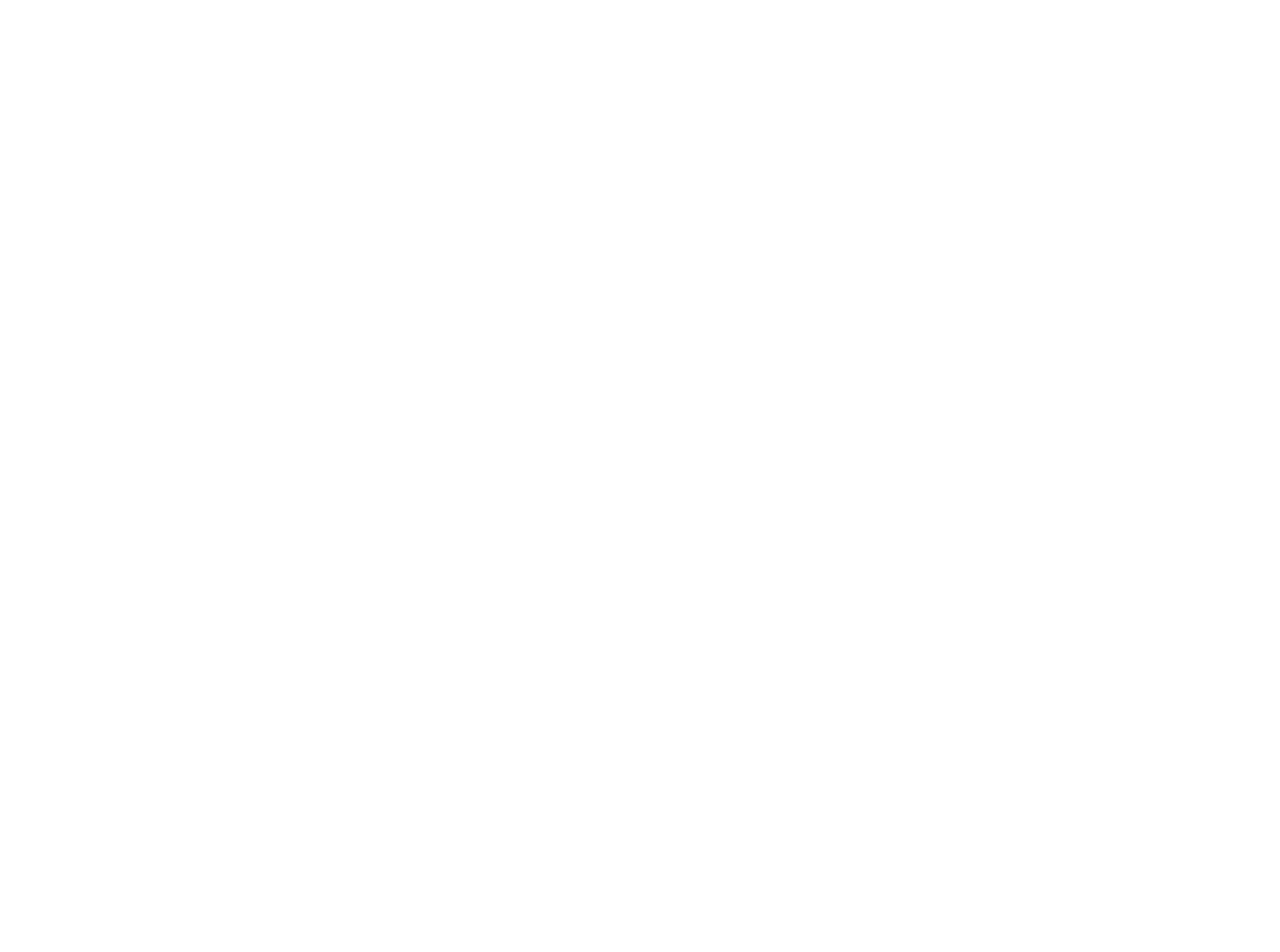
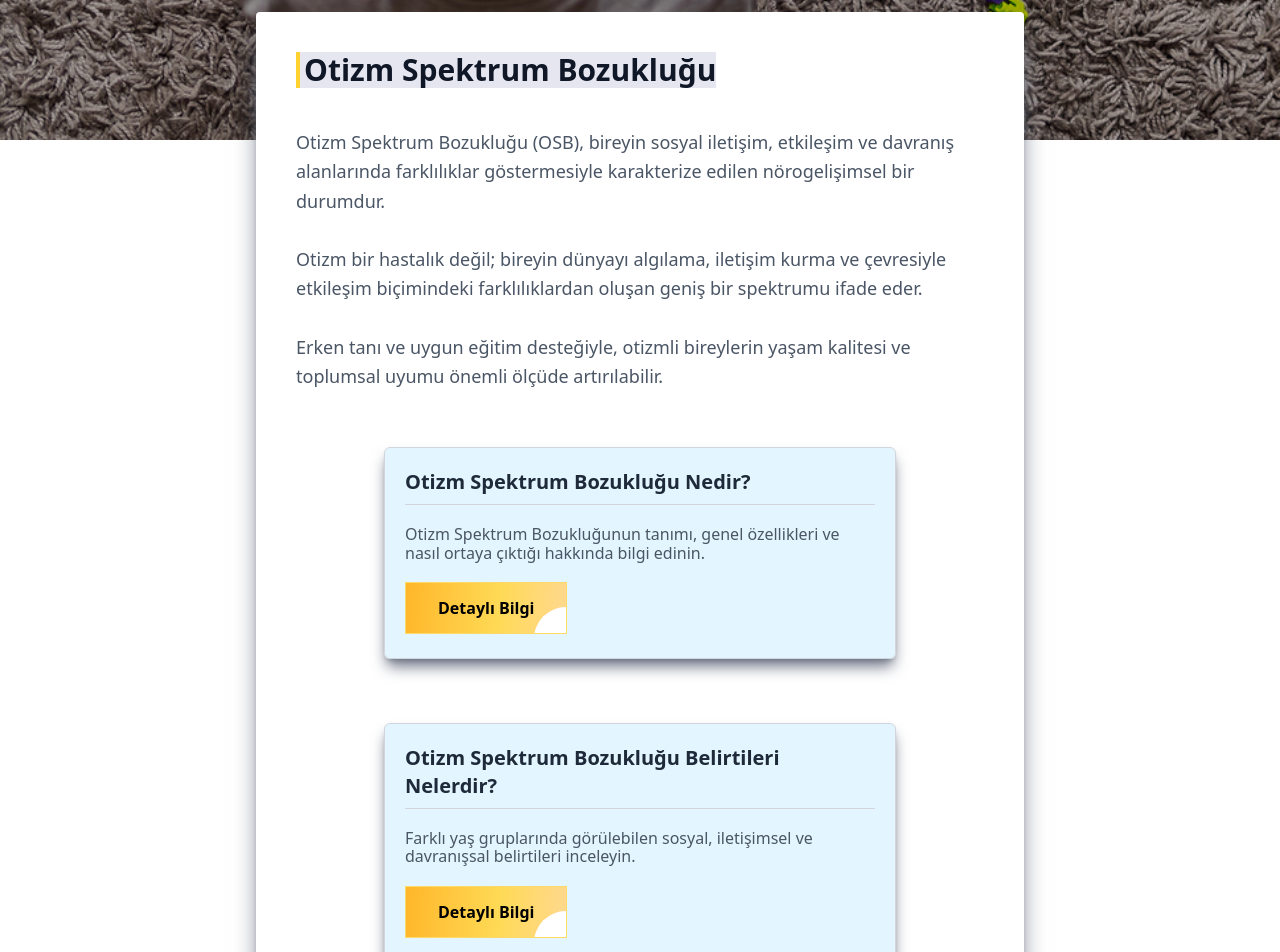
Before and after one commit to furkansylu97/OzelFidanlarOzelEgitimVeRehabilitasyon, a React (Vite) app in the folder OzelFidanlar/: page /trainings/autism-spectrum-disorder in a window 1280 px wide. Before the commit this address had no page. Shown: the part 980-1932 px from the top of the page. Before the commit the page ends 800 px from the top, so only its background shows below. Built offline with nearby package versions, Linux system fonts and the light colour scheme.

Commit message:
feat: add Autism Spectrum Disorder section with reusable card structure

```diff
--- /dev/null
+++ b/OzelFidanlar/src/features/home/components/AutismSpectrumDisorder/AutismSpectrumDisorderLinkCard.tsx
@@ -0,0 +1,43 @@
+import { Link } from "react-router-dom";
+
+interface AutismSpectrumDisorderLinkCardProps {
+  title: string;
+  description: string;
+  path: string;
+}
+
+const AutismSpectrumDisorderLinkCard = ({
+  title,
+  description,
+  path,
+}: AutismSpectrumDisorderLinkCardProps) => {
+  return (
+    <div className="rounded-md border border-gray-300 p-5 bg-sky-300/20 hover:bg-white shadow-lg shadow-gray-500 transition-all duration-300 hover:-translate-y-1 hover:shadow-xl">
+      <h3 className="mb-2 text-xl font-semibold text-gray-800 border-b border-gray-300 pb-2">
+        {title}
+      </h3>
+
+      <p className="my-5 text-gray-600">{description}</p>
+
+      <div className="group inline-block">
+        <Link
+          to={path}
+          className="relative inline-block overflow-hidden border border-[#ffda68]
+          bg-[linear-gradient(94.06deg,#ffb629_-1.21%,#ffda56_58.66%,#ffd7a6_116.84%)]
+          px-8 py-4 font-semibold text-black
+          shadow-[rgba(33,35,38,0.1)_0_10px_10px_-10px]"
+        >
+          <span
+            className="absolute left-32 top-6 h-16 w-56 rounded-full bg-white
+            transition-all duration-300 ease-in-out
+            group-hover:-left-8 group-hover:-top-5
+            group-hover:h-44 group-hover:w-60"
+          />
+          <span className="relative z-10">Detaylı Bilgi</span>
+        </Link>
+      </div>
+    </div>
+  );
+};
+
+export default AutismSpectrumDisorderLinkCard;
--- /dev/null
+++ b/OzelFidanlar/src/features/home/data/AutismSpectrumDisorder/autismSpectrumDisorderLinks.ts
@@ -0,0 +1,23 @@
+export const autismSpectrumDisorderLinks = [
+  {
+    id: "what-is",
+    title: "Otizm Spektrum Bozukluğu Nedir?",
+    description:
+      "Otizm Spektrum Bozukluğunun tanımı, genel özellikleri ve nasıl ortaya çıktığı hakkında bilgi edinin.",
+    path: "/trainings/autism-spectrum-disorder/what-is",
+  },
+  {
+    id: "symptoms",
+    title: "Otizm Spektrum Bozukluğu Belirtileri Nelerdir?",
+    description:
+      "Farklı yaş gruplarında görülebilen sosyal, iletişimsel ve davranışsal belirtileri inceleyin.",
+    path: "/trainings/autism-spectrum-disorder/symptoms",
+  },
+  {
+    id: "causes",
+    title: "Otizm Spektrum Bozukluğunun Nedenleri Nelerdir?",
+    description:
+      "Genetik ve çevresel faktörlerin Otizm Spektrum Bozukluğu üzerindeki etkileri hakkında bilgi alın.",
+    path: "/trainings/autism-spectrum-disorder/causes",
+  },
+];
--- /dev/null
+++ b/OzelFidanlar/src/features/home/pages/autism-spectrum-disorder-page/AutismSpectrumDisorderPage.tsx
@@ -0,0 +1,13 @@
+import React from "react";
+import AutismSpectrumDisorderSection from "../../sections/AutismSpectrumDisorder/AutismSpectrumDisorderSection";
+
+const AutismSpectrumDisorderPage: React.FC = () => {
+  return (
+    <>
+      <AutismSpectrumDisorderSection />
+      <section aria-hidden className="h-24" />
+    </>
+  );
+};
+
+export default AutismSpectrumDisorderPage;
--- /dev/null
+++ b/OzelFidanlar/src/features/home/sections/AutismSpectrumDisorder/AutismSpectrumDisorderSection.tsx
@@ -0,0 +1,57 @@
+import React from "react";
+import asdImage from "../../../../assets/images/home/hero/slide-4.jpg";
+import { autismSpectrumDisorderLinks } from "../../data/AutismSpectrumDisorder/autismSpectrumDisorderLinks";
+import AutismSpectrumDisorderLinkCard from "../../components/AutismSpectrumDisorder/AutismSpectrumDisorderLinkCard";
+
+const AutismSpectrumDisorderSection = () => {
+  return (
+    <section className="relative w-full">
+      <div className="relative w-full overflow-hidden">
+        <img
+          src={asdImage}
+          alt="Otizm Spektrum Bozukluğu"
+          className="h-[calc(var(--viewport-height)*0.7)] w-full object-cover"
+        />
+        <div className="absolute inset-0 bg-black/30" />
+      </div>
+
+      <div className="relative -mt-32 flex justify-center">
+        <div className="w-full max-w-3xl rounded-sm bg-white p-10 shadow-xl shadow-gray-500">
+          <h2 className="inline-block mb-10 pl-1 text-3xl font-bold text-gray-900 border-l-4 border-amber-300 bg-[#001064]/10">
+            Otizm Spektrum Bozukluğu
+          </h2>
+
+          <p className="text-lg leading-relaxed text-gray-600">
+            Otizm Spektrum Bozukluğu (OSB), bireyin sosyal iletişim, etkileşim
+            ve davranış alanlarında farklılıklar göstermesiyle karakterize
+            edilen nörogelişimsel bir durumdur.
+            <br />
+            <br />
+            Otizm bir hastalık değil; bireyin dünyayı algılama, iletişim kurma
+            ve çevresiyle etkileşim biçimindeki farklılıklardan oluşan geniş bir
+            spektrumu ifade eder.
+            <br />
+            <br />
+            Erken tanı ve uygun eğitim desteğiyle, otizmli bireylerin yaşam
+            kalitesi ve toplumsal uyumu önemli ölçüde artırılabilir.
+          </p>
+
+          <div className="my-14 flex justify-center">
+            <div className="grid max-w-lg grid-cols-1 gap-16">
+              {autismSpectrumDisorderLinks.map((item) => (
+                <AutismSpectrumDisorderLinkCard
+                  key={item.id}
+                  title={item.title}
+                  description={item.description}
+                  path={item.path}
+                />
+              ))}
+            </div>
+          </div>
+        </div>
+      </div>
+    </section>
+  );
+};
+
+export default AutismSpectrumDisorderSection;
--- a/OzelFidanlar/src/router/AppRouter.tsx
+++ b/OzelFidanlar/src/router/AppRouter.tsx
@@ -12,6 +12,7 @@
 import LanguageAndSpeechDisordersPage from "../features/home/pages/language-and-speech-disorders/LanguageAndSpeechDisordersPage";
 import LanguageAndSpeechDisorderWhatIsPage from "../features/home/pages/language-and-speech-disorders-what-is-page/LanguageAndSpeechDisorderWhatIsPage";
 import LanguageAndSpeechDisorderTypesPage from "../features/home/pages/language-and-speech-disorder-types-page/LanguageAndSpeechDisorderTypesPage";
+import AutismSpectrumDisorderPage from "../features/home/pages/autism-spectrum-disorder-page/AutismSpectrumDisorderPage";
 
 export const router = createBrowserRouter([
   {
@@ -84,6 +85,15 @@
               },
             ],
           },
+          {
+            path: "autism-spectrum-disorder",
+            children: [
+              {
+                index: true,
+                element: <AutismSpectrumDisorderPage />,
+              },
+            ],
+          },
         ],
       },
     ],
```
